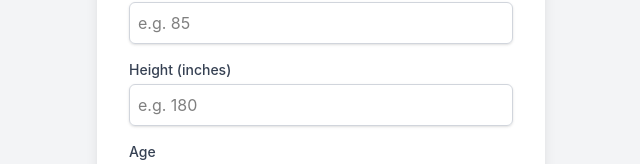
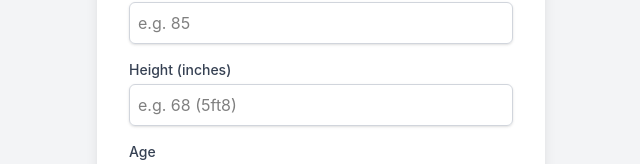
Before and after one commit to GaigeJohnson/BMR-Tracker, a React (Vite) app: page / in a window 1280 px wide. Shown: the part 337-501 px from the top of the page, without its empty margins (319-959 px from the left). Built offline with nearby package versions, Linux system fonts and the light colour scheme.

Commit message:
editing examples

```diff
--- a/src/App.jsx
+++ b/src/App.jsx
@@ -66,7 +66,7 @@ return (
               value={height}
               onChange={(e) => setHeight(e.target.value)}
               className="mt-1 block w-full rounded-md border-gray-300 shadow-sm focus:border-blue-500 focus:ring-blue-500 p-2 border"
-              placeholder="e.g. 180"
+              placeholder="e.g. 68 (5ft8)"
             />
           </div>
 
```
